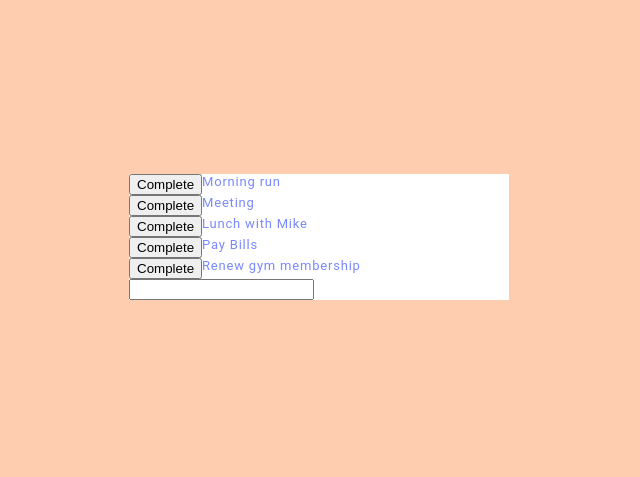
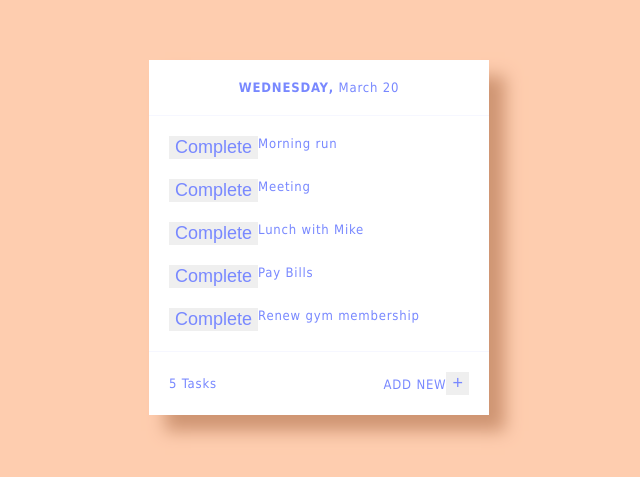
Before and after one commit to eric-to/todo, a React (Create React App) app: page / in a window 1280 px wide. Shown: the part 163-640 px from the top of the page, without its empty margins (321-961 px from the left). Built offline with nearby package versions, Linux system fonts and the light colour scheme.

Commit message:
Add some stylin

```diff
--- a/src/App.css
+++ b/src/App.css
@@ -5,7 +5,8 @@ html {
 body {
   background-color: #FECDAF;
   color: #7888FF;
-  font-family: "Roboto", "Droid Sans", "Helvetica Neue", sans-serif;
+  /* font-family: "Roboto", "Droid Sans", "Helvetica Neue", sans-serif; */
+  font-family: "Tahoma";
   font-size: 13px;
   height: 100%;
   letter-spacing: 0.8px;
@@ -18,11 +19,53 @@ body {
   align-items: center;
 }
 
+button {
+  border: none;
+  color: #7888FF;
+  cursor: pointer;
+  font-size: 18px;
+  outline: none;
+}
+
+.app {
+  background-color: white;
+  box-shadow: 16px 16px 16px #CF9573;
+  min-width: 340px;
+  top: 95px;
+  overflow-y: scroll;
+
+  display: flex;
+  flex-direction: column;
+}
+
+.card {
+  display: flex;
+  justify-content: center;
+  align-items: center;
+  padding: 20px;
+}
+
+.card-header {
+  border-bottom: 1px solid #F6F7FF;
+}
+
 .todo-list {
-  background-color: white;
-  min-width: 380px;
+  padding: 10px;
+  /* min-height: 340px; */
 }
 
 .todo {
   display: flex;
+  padding: 10px;
 }
+
+.complete {
+  color: #DDE0FF;
+  text-decoration: line-through;
+}
+
+.card-footer {
+  border-top: 1px solid #F6F7FF;
+  display: flex;
+  justify-content: space-between;
+}
--- a/src/App.js
+++ b/src/App.js
@@ -1,15 +1,16 @@
 import React, { useState } from 'react';
 
+import TodoHeader from './TodoHeader';
 import Todo from './Todo';
 import TodoForm from './TodoForm';
 
 function App() {
   const [todos, setTodos] = useState([
-    { text: "Morning run", isDone: false },
-    { text: "Meeting", isDone: false },
-    { text: "Lunch with Mike", isDone: false },
-    { text: "Pay Bills", isDone: false },
-    { text: "Renew gym membership", isDone: false }
+    { text: "Morning run", isComplete: false },
+    { text: "Meeting", isComplete: false },
+    { text: "Lunch with Mike", isComplete: false },
+    { text: "Pay Bills", isComplete: false },
+    { text: "Renew gym membership", isComplete: false },
   ]);
 
   const addTodo = text => {
@@ -19,12 +20,13 @@ function App() {
 
   const completeTodo = index => {
     const newTodos = [...todos];
-    newTodos[index].isDone = true;
+    newTodos[index].isComplete = true;
     setTodos(newTodos);
   }
 
   return (
     <div className="app">
+      <TodoHeader />
       <div className="todo-list">
         {todos.map((todo, index) => (
           <Todo
@@ -34,8 +36,11 @@ function App() {
             completeTodo={completeTodo}
           />
         ))}
+      </div>
+      <footer className="card card-footer">
+        {todos.length} Tasks
         <TodoForm addTodo={addTodo} />
-      </div>
+      </footer>
     </div>
   );
 }
--- a/src/Todo.js
+++ b/src/Todo.js
@@ -3,8 +3,7 @@ import React from 'react';
 function Todo({ todo, index, completeTodo }) {
   return (
     <div
-      className="todo"
-      style={{ textDecoration: todo.isDone ? "line-through" : "" }}
+      className={ todo.isComplete ? "complete todo" : "todo" }
     >
       <div>
         <button onClick={() => completeTodo(index)}>Complete</button>
--- a/src/TodoForm.js
+++ b/src/TodoForm.js
@@ -12,11 +12,13 @@ function TodoForm({ addTodo }) {
 
   return (
     <form onSubmit={handleSubmit}>
-      <input
+      ADD NEW
+      {/* <input
         type="text"
         className="input"
         onChange={e => setValue(e.target.value)}
-      />
+      /> */}
+      <button>+</button>
     </form>
   )
 }
--- /dev/null
+++ b/src/TodoHeader.js
@@ -0,0 +1,19 @@
+import React from 'react';
+
+const DAYS = ['SUNDAY', 'MONDAY', 'TUESDAY', 'WEDNESDAY', 'THURSDAY', 'FRIDAY'];
+const MONTHS = ['January', 'February', 'March', 'April', 'May', 'June', 'July', 'August', 'September', 'October', 'November', 'December'];
+
+function TodoHeader() {
+  const now = new Date();
+  const day = DAYS[now.getDay()];
+  const month = MONTHS[now.getMonth()];
+  const date = now.getDate();
+
+  return (
+    <header className="card card-header">
+      <strong>{`${day}`}</strong><strong> , </strong>&nbsp;{month} {date}
+    </header>
+  );
+}
+
+export default TodoHeader;
```
